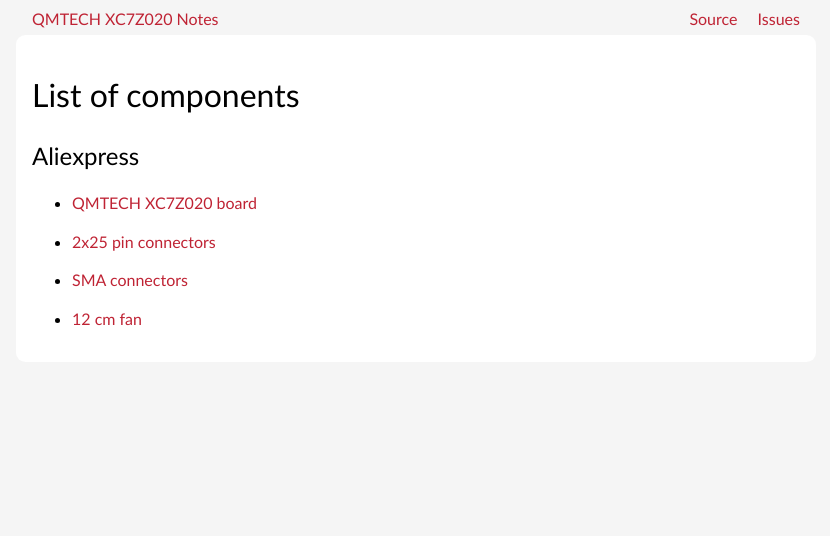
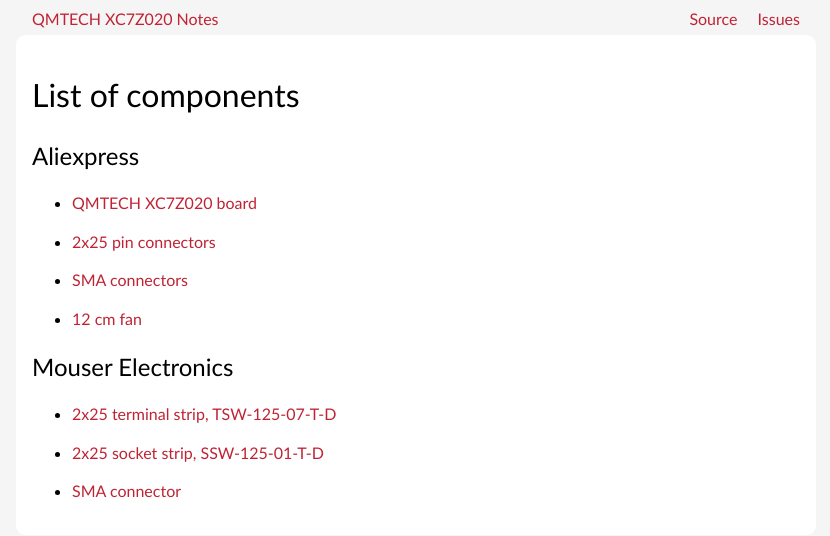
Before and after one commit to pavel-demin/qmtech-xc7z020-notes, a Jekyll site: the page built from components.md, in a window 1280 px wide. Shown: the top 536 px of the page, without its empty margins (224-1054 px from the left). Built offline with Jekyll 4.4.1, drawn with Linux system fonts in a browser that asks for light colours.

Commit message:
add components available from Mouser Electronics

```diff
--- a/components.md
+++ b/components.md
@@ -14,3 +14,12 @@ Aliexpress
  - [SMA connectors](https://www.aliexpress.com/item/1005003176364619.html)
 
  - [12 cm fan](https://www.aliexpress.com/item/1005002978096606.html)
+
+Mouser Electronics
+-----
+
+ - [2x25 terminal strip, TSW-125-07-T-D](https://www.mouser.com/ProductDetail/200-TSW12507TD)
+
+ - [2x25 socket strip, SSW-125-01-T-D](https://www.mouser.com/ProductDetail/200-SSW12501TD)
+
+ - [SMA connector](https://www.mouser.com/ProductDetail/485-1865)
```
